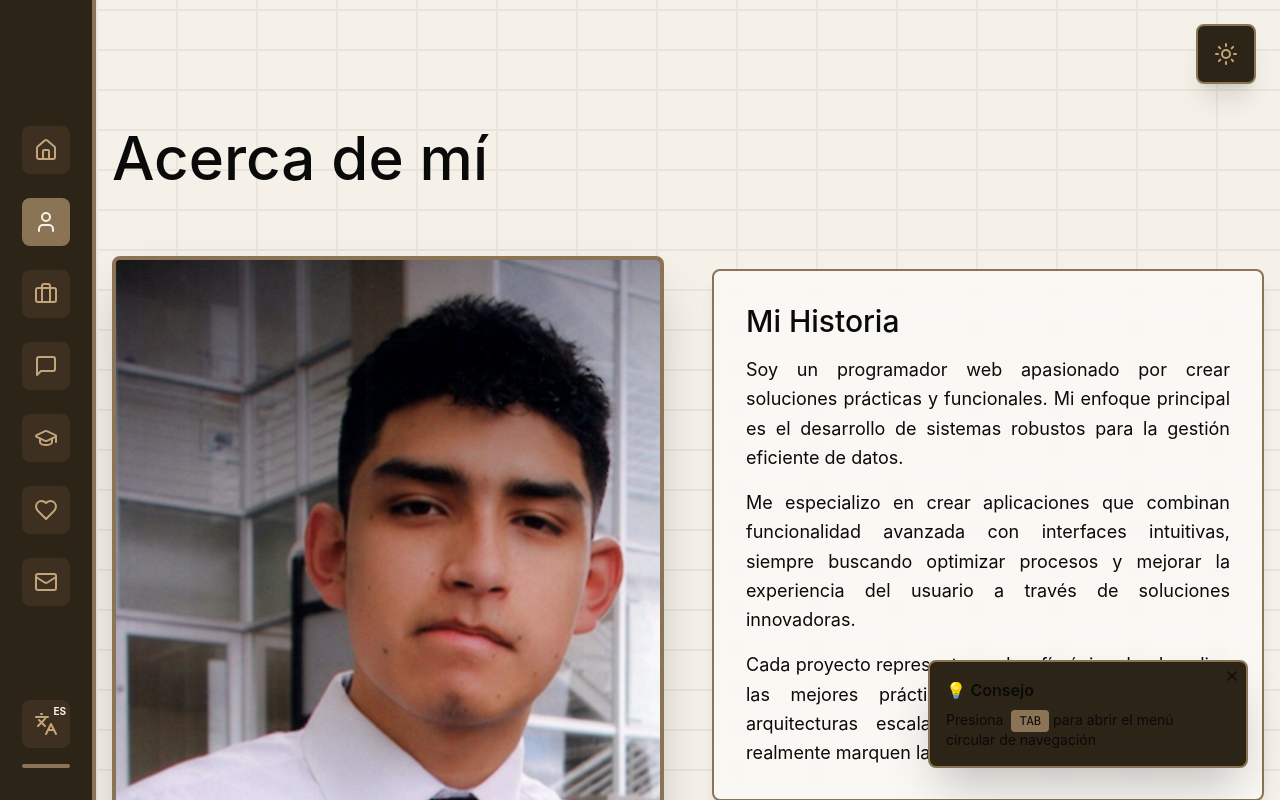
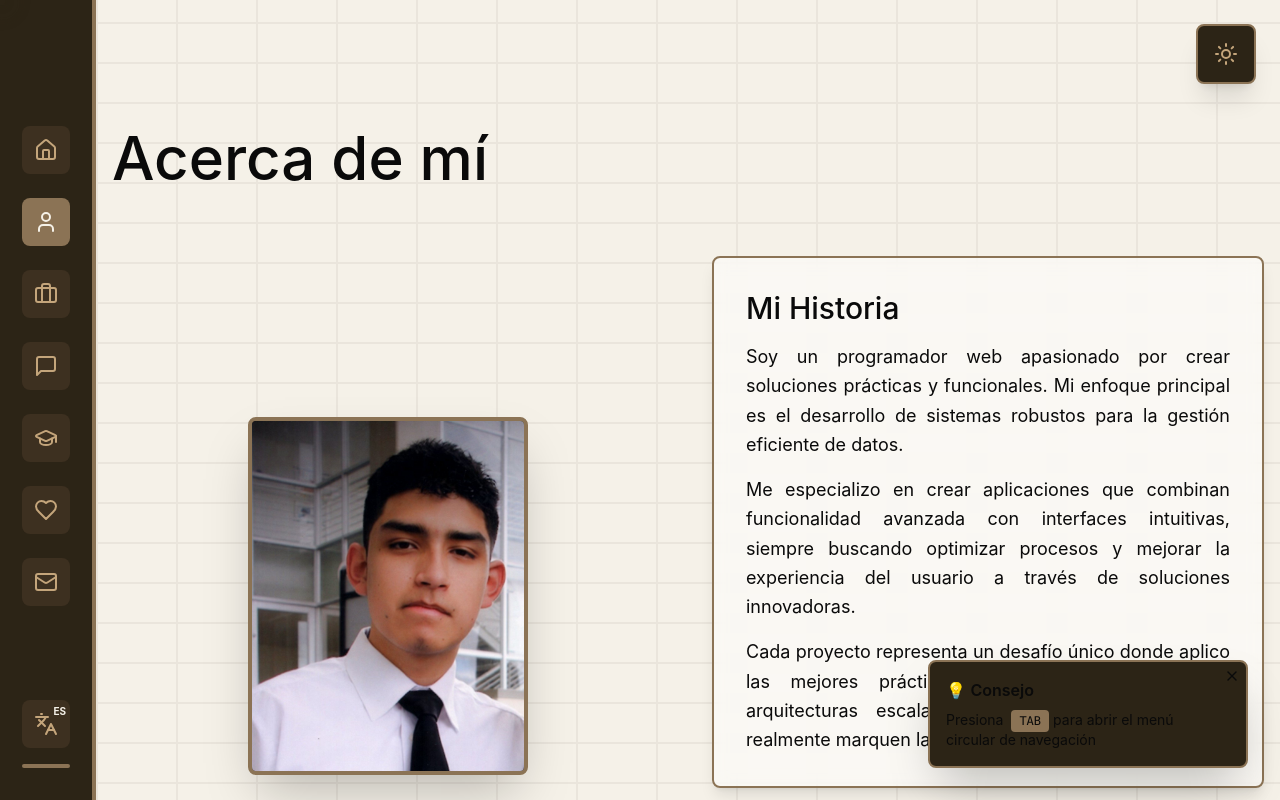
Before and after one commit to davidluna301/Portafolio, a React (Vite) app: page /about in a window 1280 px wide. Shown: the top 800 px of the page. Built offline with nearby package versions, Linux system fonts and the light colour scheme.

Commit message:
ajustar estilos de imagen en las páginas About y Home

```diff
--- a/src/app/pages/About.tsx
+++ b/src/app/pages/About.tsx
@@ -48,7 +48,7 @@ export function About() {
               initial={{ opacity: 0, x: -30 }}
               animate={{ opacity: 1, x: 0 }}
               transition={{ delay: 0.2, duration: 0.6 }}
-              className="order-2 lg:order-1"
+              className="order-2 lg:order-1 mx-auto w-full max-w-[220px] md:max-w-[280px]"
             >
               <div className="relative rounded-lg overflow-hidden border-4 border-[#8B7355] shadow-2xl bg-[#2C2416]">
                 <img
--- a/src/app/pages/Home.tsx
+++ b/src/app/pages/Home.tsx
@@ -59,7 +59,7 @@ export function Home() {
             <img
               src={profileImage}
               alt="Foto de David Luna"
-              className="w-28 h-28 md:w-36 md:h-36 lg:w-40 lg:h-40 object-cover rounded-full border-4 border-[#8B7355] shadow-xl"
+              className="w-36 h-36 md:w-44 md:h-44 lg:w-52 lg:h-52 object-cover rounded-full border-4 border-[#8B7355] shadow-xl"
             />
           </motion.div>
 
```
